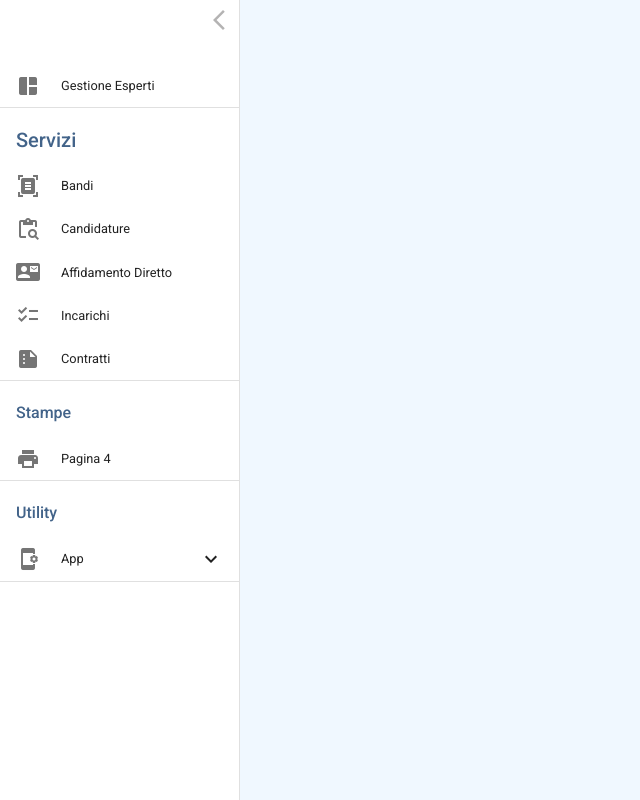
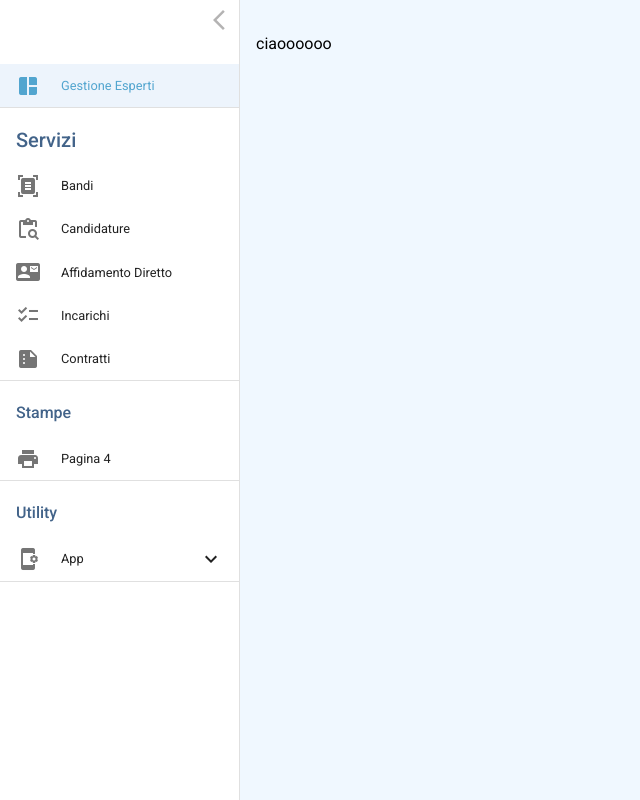
Before and after one commit to PietroSavini/Gestione-Esperti, a React (Vite) app: page / in a window 1280 px wide. Shown: the whole page, without its empty margins (0-640 px from the left). Built offline with nearby package versions, Linux system fonts and the light colour scheme.

Commit message:
Removed HomePage

```diff
--- a/src/App.tsx
+++ b/src/App.tsx
@@ -1,14 +1,16 @@
 import Utility from './app/AXIOS_ENGINE/AxiosUTILS';
 import { useEffect } from 'react';
 //React Router e componenti
-import { Routes, Route } from 'react-router-dom'
-import { HomePage } from './pages/HomePage/HomePage';
+import { Routes, Route, Navigate } from 'react-router-dom'
 import { NotFound } from './pages/404Page/NotFound'
 import { PersistentLogin } from './components/App_Components/PersistentLogin';
 import  RequireAuth  from './components/App_Components/RequireAuth'
 import { useAppDispatch } from './app/ReduxTSHooks';
 import { Dashboard } from './pages/Dashboard/Dashboard';
-
+import ResponsiveDrawer from './components/partials/Drawer/Drawer';
+import { DrawerData } from './components/partials/Drawer/DrawerTypes';
+import { sidebar } from './components/partials/Drawer/sidebarProps';
+import Loader from './components/partials/Loader/Loader';
 
 
 function App() {
@@ -28,25 +30,34 @@ function App() {
     */
 
   }, [])
-
+  const data:DrawerData = sidebar
   return (
     <>
-      <Routes>
-            {/*Protected Routes */}
-        <Route path='/' element={<HomePage/>}>
-          <Route index path='/Gestione-Esperti' element={<Dashboard />}/>
+      <div className="APP">
 
-          {/* persistent login ed auth dovrebbero avvolegere anche homepage ma a scopo di test e sviluppo ancora non possiamo farlo*/}
-            <Route element={<PersistentLogin/>}>
-              <Route element={<RequireAuth/>}>
+        <ResponsiveDrawer data={data}/>
+        <main>
+          <Routes>
+              {/*
+                persistent login ed auth dovrebbero avvolegere tutte le routes ma a scopo di test e sviluppo ancora non possiamo farlo
+                <Route element={<PersistentLogin />}>
+                  <Route element={<RequireAuth />}>
 
-              </Route>
-            </Route>
-            {/* Catch All */}
-            <Route path='*' element={<NotFound/>}/>
+                  </Route>
+                </Route>
+             */}
+              <Route index element={<Dashboard />}/>
 
-        </Route>
-      </Routes>
+
+
+
+
+              {/* Catch All */}
+              <Route path='*' element={<NotFound/>}/>
+          </Routes>
+          <Loader/>
+        </main>
+      </div>
     </>
   )
 }
--- a/src/components/partials/Drawer/sidebarProps.ts
+++ b/src/components/partials/Drawer/sidebarProps.ts
@@ -12,7 +12,7 @@ export const sidebar:DrawerData = {
       "items":[
         {
           "text": "Gestione Esperti",
-          "method": "/Gestione-Esperti",
+          "method": "/",
           "icon":"auto_awesome_mosaic"
         }
       ]
--- a/src/pages/404Page/NotFound.tsx
+++ b/src/pages/404Page/NotFound.tsx
@@ -3,9 +3,9 @@ import './NotFound.scss'
 
 export const NotFound = () => {
   return (
-    <main>
-        <h1>Oops</h1>
-        <p>qualcosa è andato storto</p>
-    </main>
+    <>
+      <h1>Oops</h1>
+      <p>qualcosa è andato storto</p>
+    </>
   )
 }
--- a/src/pages/Dashboard/Dashboard.tsx
+++ b/src/pages/Dashboard/Dashboard.tsx
@@ -15,7 +15,7 @@ export const Dashboard = () => {
   return (
     <Grid container>
         <Grid item xs={12} sm={6} md={3} lg={1} >
-
+            <p>ciaoooooo</p>
         </Grid>
     </Grid>
   )
--- a/src/pages/HomePage/HomePage.tsx
+++ /dev/null
@@ -1,21 +0,0 @@
-import { Outlet } from 'react-router-dom';
-import Loader from '../../components/partials/Loader/Loader';
-import ResponsiveDrawer from '../../components/partials/Drawer/Drawer';
-import { sidebar } from '../../components/partials/Drawer/sidebarProps';
-import { DrawerData } from '../../components/partials/Drawer/Drawer';
-
-
-
-export const HomePage = () => {
-    const data:DrawerData = sidebar
-
-  return (
-    <div className='APP'>
-        <ResponsiveDrawer data={data}/>
-        <main>
-          <Outlet/>
-          <Loader />
-        </main>
-    </div>
-  )
-}
```
